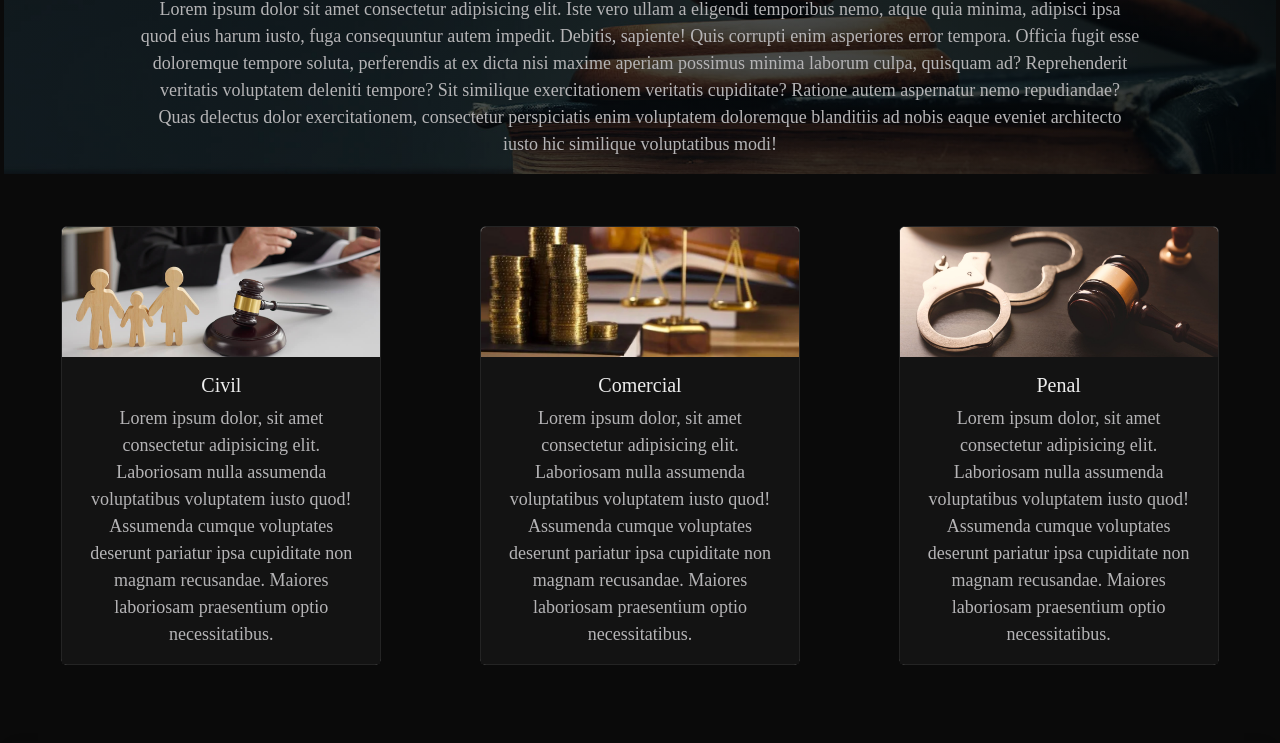
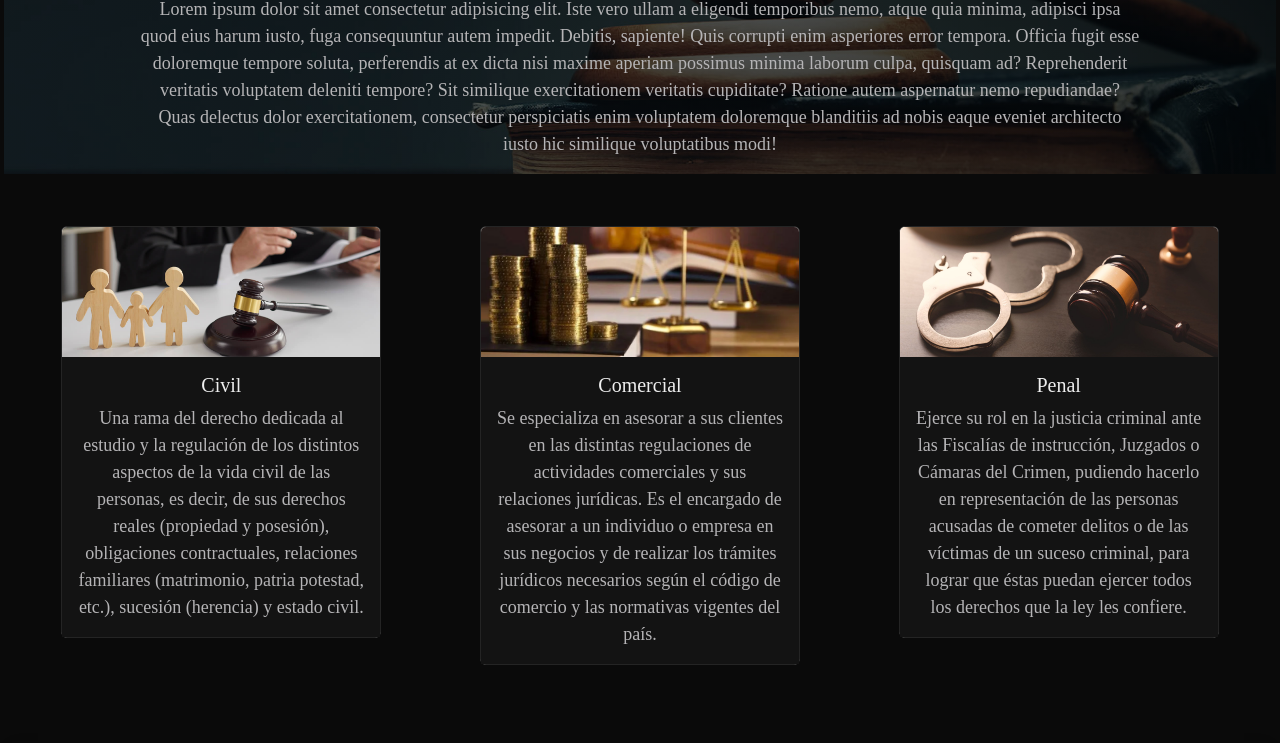
Before and after one commit to BinOver/dw47680-arturoperezsuarez, a website: page index.html in a window 1280 px wide. Shown: the part 183-926 px from the top of the page. Drawn offline with nearby package versions, Linux system fonts and the light colour scheme; a web font is replaced by a local one.

Commit message:
cambios en index.html

```diff
--- a/index.html
+++ b/index.html
@@ -87,10 +87,9 @@
                             <img class="card-img-top" src="./assets/images/derechoCivil.webp" alt="Derecho civil">
                             <div class="card-body card-body-color rama__body">
                                 <h5 class="card-title">Civil</h5>
-                                <p class="card-text">Lorem ipsum dolor, sit amet consectetur adipisicing elit. Laboriosam
-                                    nulla assumenda
-                                    voluptatibus voluptatem iusto quod! Assumenda cumque voluptates deserunt pariatur ipsa
-                                    cupiditate non magnam recusandae. Maiores laboriosam praesentium optio necessitatibus.
+                                <p class="card-text"> Una rama del derecho dedicada al estudio y la regulación de los distintos aspectos de la vida
+                                    civil de las personas, es decir, de sus derechos reales (propiedad y posesión), obligaciones contractuales,
+                                    relaciones familiares (matrimonio, patria potestad, etc.), sucesión (herencia) y estado civil.
                                 </p>
                             </div>
                         </div>
@@ -100,10 +99,10 @@
                             <img class="card-img-top" src="./assets/images/derechoComercial.webp" alt="Derecho Comercial">
                             <div class="card-body card-body-color rama__body">
                                 <h5 class="card-title">Comercial</h5>
-                                <p class="card-text">Lorem ipsum dolor, sit amet consectetur adipisicing elit. Laboriosam
-                                    nulla assumenda
-                                    voluptatibus voluptatem iusto quod! Assumenda cumque voluptates deserunt pariatur ipsa
-                                    cupiditate non magnam recusandae. Maiores laboriosam praesentium optio necessitatibus.
+                                <p class="card-text">Se especializa en asesorar a sus clientes en las distintas regulaciones de actividades
+                                    comerciales y sus relaciones jurídicas. Es el encargado de asesorar a un individuo o empresa en sus negocios y de
+                                    realizar los trámites jurídicos necesarios según el código de comercio y las normativas
+                                    vigentes del país.
                                 </p>
                             </div>
                         </div>
@@ -113,10 +112,9 @@
                             <img class="card-img-top" src="./assets/images/derechoPenal.webp" alt="Derecho Penal">
                             <div class="card-body card-body-color rama__body">
                                 <h5 class="card-title">Penal</h5>
-                                <p class="card-text">Lorem ipsum dolor, sit amet consectetur adipisicing elit. Laboriosam
-                                    nulla assumenda
-                                    voluptatibus voluptatem iusto quod! Assumenda cumque voluptates deserunt pariatur ipsa
-                                    cupiditate non magnam recusandae. Maiores laboriosam praesentium optio necessitatibus.
+                                <p class="card-text">Ejerce su rol en la justicia criminal ante las Fiscalías de instrucción, Juzgados o Cámaras del
+                                    Crimen, pudiendo hacerlo en representación de las personas acusadas de cometer delitos o de las víctimas de un
+                                    suceso criminal, para lograr que éstas puedan ejercer todos los derechos que la ley les confiere.
                                 </p>
                             </div>
                         </div>
--- a/scss/components/_header.scss
+++ b/scss/components/_header.scss
@@ -16,7 +16,7 @@
 
 .nav-link {
     font-family: 'ABeeZee', sans-serif;
-    color:$color-lightblack2;
+    color:$color-lightgray2;
     padding: 15px;
     margin: 0;
     float: right;
```
Also changed, not shown: css/style.css, package.json (line endings or trailing spaces), scss/base/_vars.scss (line endings or trailing spaces).
